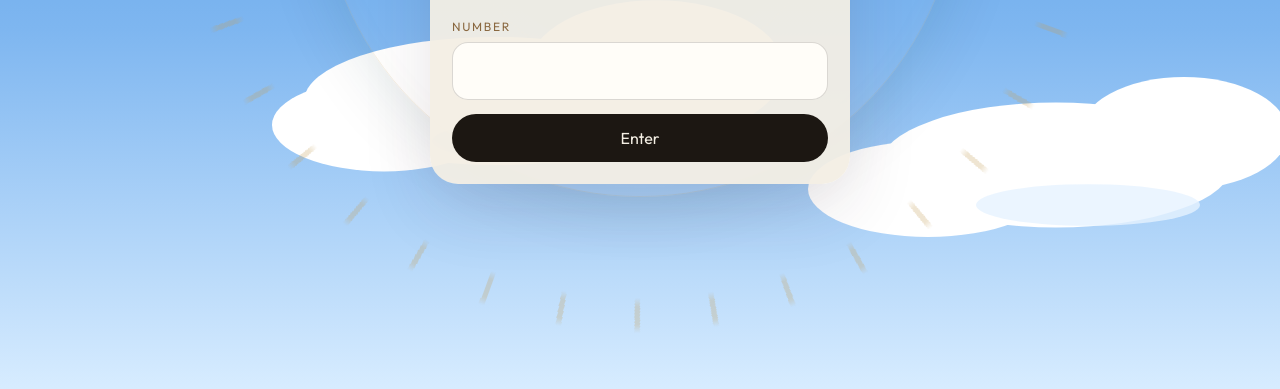
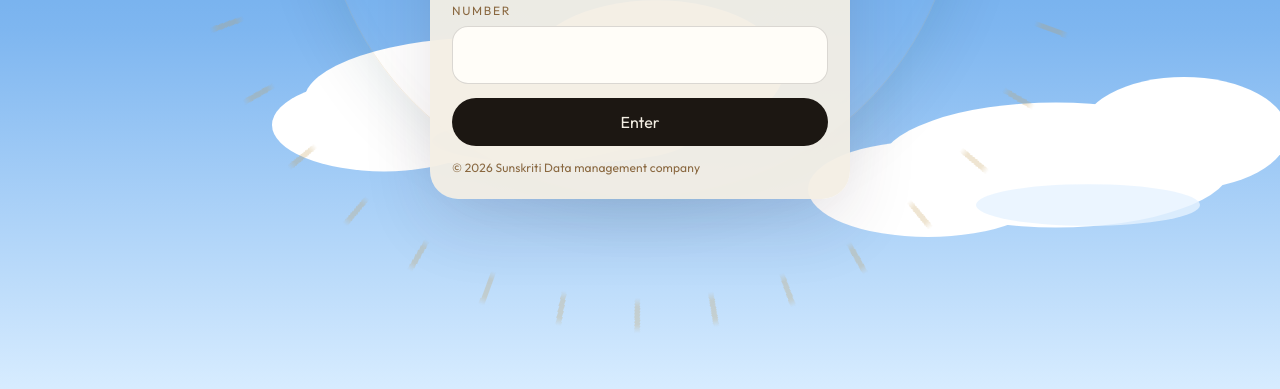
Before and after one commit to ancqit/binter, a website built with Vite: page index.html in a window 1280 px wide. Shown: the part 411-800 px from the top of the page. Built offline with nearby package versions, Linux system fonts and the light colour scheme.

Commit message:
Show the Sunskriti copyright on the gate and in the portal. (#4)
Co-authored-by: Cursor Agent <cursoragent@cursor.com>
Co-authored-by: ancqit <ancqit@users.noreply.github.com>

```diff
--- a/src/main.ts
+++ b/src/main.ts
@@ -22,6 +22,7 @@ import { keepPortal } from './flow';
 import { applyTheme, chooseTheme, currentTheme, themes } from './themes';
 
 const SESSION_KEY = 'binter.session';
+const copyright = '© 2026 Sunskriti Data management company';
 
 const buckets = [
   { id: 'ferrous', name: 'Ferrous metal', note: 'Steel, iron, and other magnetic scrap.' },
@@ -521,6 +522,7 @@ function renderShell(): void {
     <header class="top">
       <div>
         <p class="brand">Sunskriti</p>
+        <p class="copyright">${copyright}</p>
         <p class="who">${esc(whoLine())}</p>
       </div>
       <div class="actions">
@@ -555,6 +557,7 @@ function renderGate(): void {
       <input id="portal-number" name="token" type="text" autocomplete="off" maxlength="80" />
       <button class="solid wide" type="submit">Enter</button>
       <p class="error" id="error" hidden></p>
+      <p class="copyright">${copyright}</p>
     </form>
   </section>`;
   if (state.error) {
--- a/src/styles.css
+++ b/src/styles.css
@@ -183,6 +183,25 @@ html[data-theme='clock'] .leave {
   margin: 0;
   font-size: 18px;
   letter-spacing: 0.03em;
+}
+
+.copyright {
+  margin: 14px 0 0;
+  font-family: Outfit, "Avenir Next", "Segoe UI", sans-serif;
+  font-size: 12px;
+  font-weight: 400;
+  line-height: 1.4;
+  letter-spacing: 0.01em;
+  color: var(--gold-deep);
+}
+
+.top .copyright {
+  margin: 2px 0 0;
+  max-width: 16rem;
+}
+
+html[data-theme='clock'] .top .copyright {
+  color: rgba(244, 239, 228, 0.78);
 }
 
 .card h1,
```
